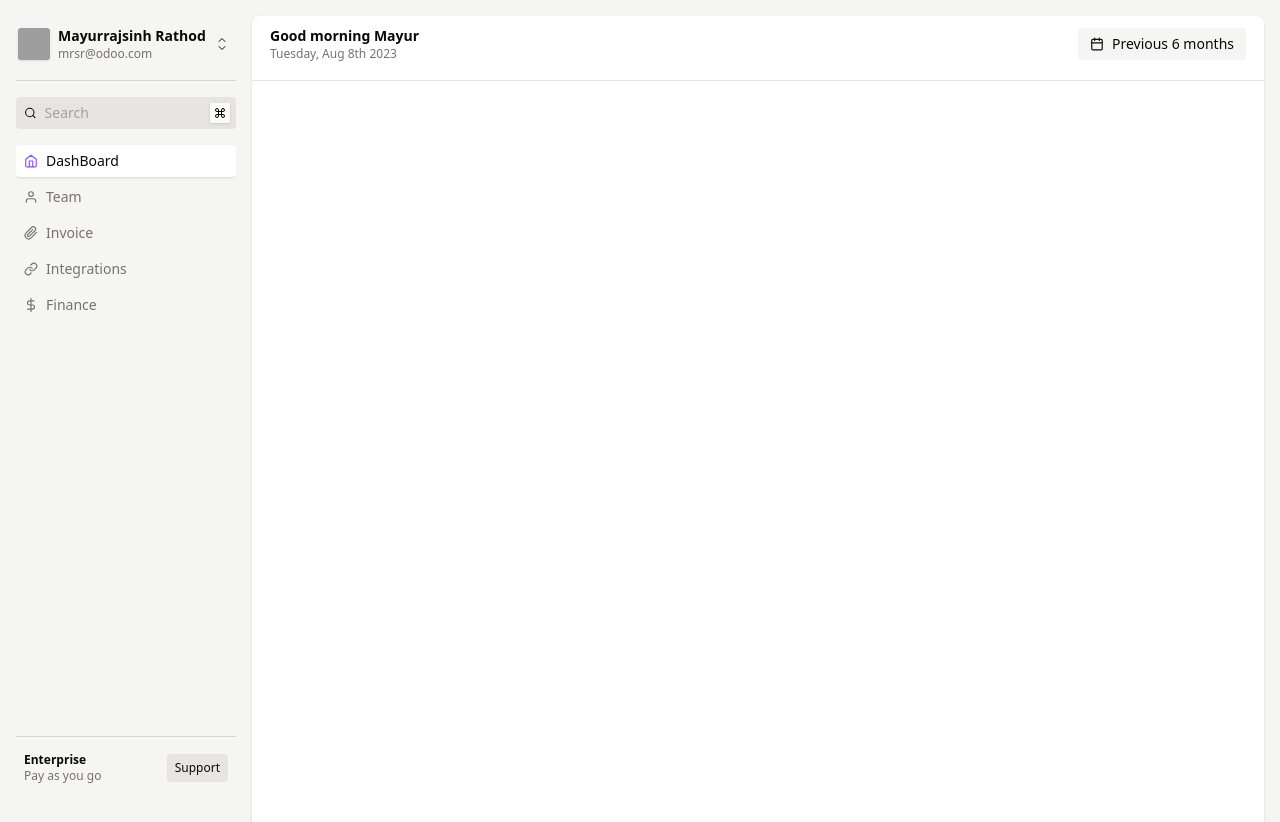
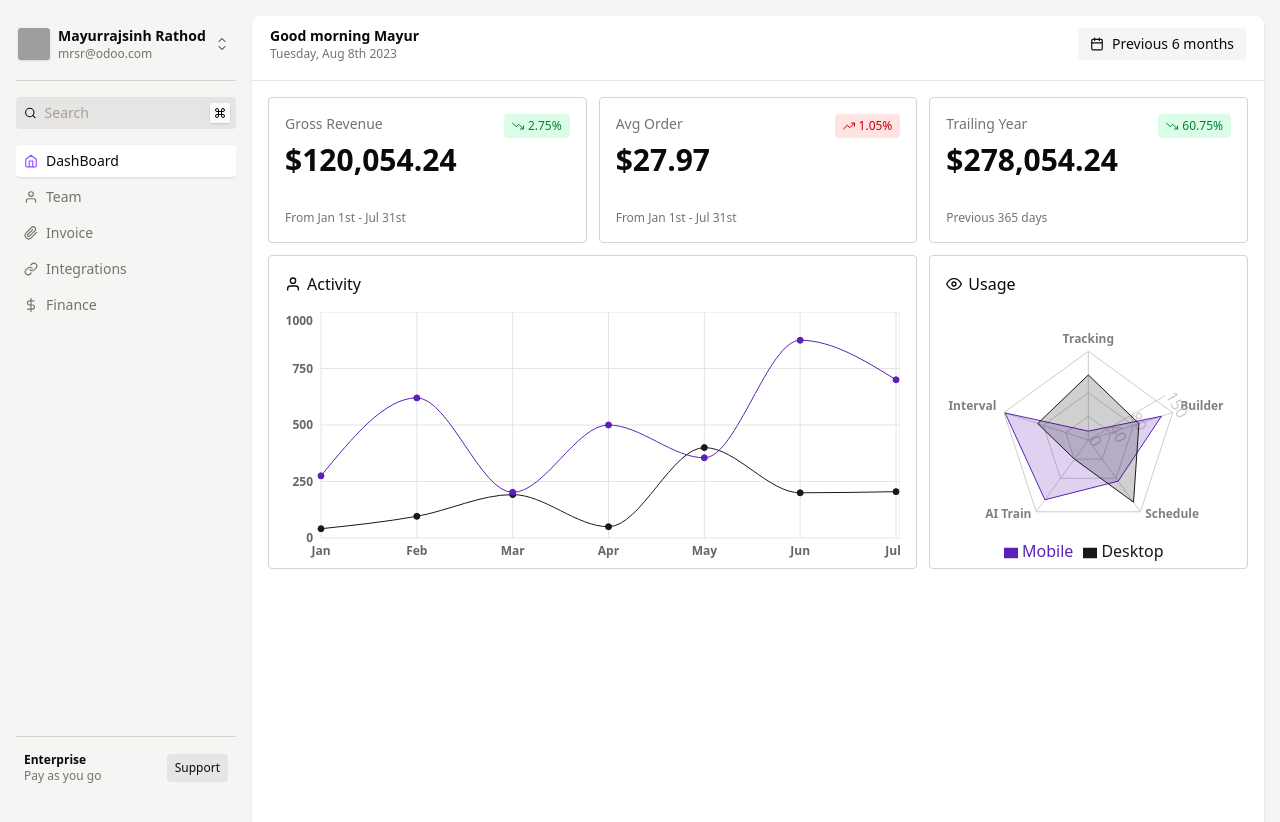
Before and after one commit to Mayur26061/Dashboard, a Next.js app: page / in a window 1280 px wide. Shown: the top 822 px of the page. Built offline with nearby package versions, Linux system fonts and the light colour scheme; grey boxes are pictures that could not be loaded.

Commit message:
Implement charts section with recharts

```diff
--- /dev/null
+++ b/app/components/Dashboard/ActivityGraph.tsx
@@ -0,0 +1,106 @@
+"use client";
+import React from "react";
+import { FiUser } from "react-icons/fi";
+import {
+  LineChart,
+  Line,
+  XAxis,
+  YAxis,
+  Tooltip,
+  ResponsiveContainer,
+  CartesianGrid,
+} from "recharts";
+
+const data = [
+  {
+    name: "Jan",
+    Returning: 275,
+    New: 41,
+  },
+  {
+    name: "Feb",
+    Returning: 620,
+    New: 96,
+  },
+  {
+    name: "Mar",
+    Returning: 202,
+    New: 192,
+  },
+  {
+    name: "Apr",
+    Returning: 500,
+    New: 50,
+  },
+  {
+    name: "May",
+    Returning: 355,
+    New: 400,
+  },
+  {
+    name: "Jun",
+    Returning: 875,
+    New: 200,
+  },
+  {
+    name: "Jul",
+    Returning: 700,
+    New: 205,
+  },
+];
+
+const ActivityGraph = () => {
+  return (
+    <div className="col-span-8 overflow-hidden rounded border border-stone-300">
+      <div className="p-4">
+        <h3 className="flex items-center gap-1.5 font-medium">
+          <FiUser />
+          Activity
+        </h3>
+      </div>
+      <div className="h-64 px-4">
+        <ResponsiveContainer width="100%" height="100%">
+          <LineChart
+            width={500}
+            height={400}
+            data={data}
+            margin={{ top: 0, right: 0, left: -24, bottom: 0 }}
+          >
+            <CartesianGrid stroke="#e4e4e7" />
+            <XAxis
+              dataKey="name"
+              axisLine={false}
+              tickLine={false}
+              className="text-xs font-bold"
+              padding={{ right: 4 }}
+            />
+            <YAxis
+              className="text-xs font-bold"
+              axisLine={false}
+              tickLine={false}
+            />
+            <Tooltip
+              wrapperClassName="text-sm rounded"
+              labelClassName="text-xs text-stone-500"
+            />
+            <Line
+              type="monotone"
+              dataKey="New"
+              stroke="#18181b"
+              fill="#18181b"
+              activeDot={{ r: 8 }}
+            />
+            <Line
+              type="monotone"
+              dataKey="Returning"
+              stroke="#5b21b6"
+              fill="#5b21b6"
+            />
+          </LineChart>
+        </ResponsiveContainer>
+      </div>
+    </div>
+  );
+};
+
+export default ActivityGraph;
--- a/app/components/Dashboard/Dashboard.tsx
+++ b/app/components/Dashboard/Dashboard.tsx
@@ -1,10 +1,14 @@
 import React from "react";
 import Topbar from "./Topbar";
+import Grid from "./Grid";
 
 const Dashboard = () => {
-  return <div className="bg-white rounded-lg pb-3 shadow h-[200vh]">
-    <Topbar/>
-  </div>;
+  return (
+    <div className="bg-white rounded-lg pb-3 shadow h-[200vh]">
+      <Topbar />
+      <Grid />
+    </div>
+  );
 };
 
 export default Dashboard;
--- /dev/null
+++ b/app/components/Dashboard/Grid.tsx
@@ -0,0 +1,16 @@
+import React from "react";
+import StatCards from "./StatCards";
+import ActivityGraph from "./ActivityGraph";
+import UsageRadar from "./UsageRadar";
+
+const Grid = () => {
+  return (
+    <div className="px-4 grid gap-3 grid-cols-12">
+      <StatCards />
+      <ActivityGraph />
+      <UsageRadar />
+    </div>
+  );
+};
+
+export default Grid;
--- /dev/null
+++ b/app/components/Dashboard/StatCards.tsx
@@ -0,0 +1,64 @@
+import React, { FC } from "react";
+import { FiTrendingDown, FiTrendingUp } from "react-icons/fi";
+
+const StatCards = () => {
+  return (
+    <>
+      <Cards
+        title="Gross Revenue"
+        value="$120,054.24"
+        pillText="2.75%"
+        trend="up"
+        period="From Jan 1st - Jul 31st"
+      />
+      <Cards
+        title="Avg Order"
+        value="$27.97"
+        pillText="1.05%"
+        trend="down"
+        period="From Jan 1st - Jul 31st"
+      />
+      <Cards
+        title="Trailing Year"
+        value="$278,054.24"
+        pillText="60.75%"
+        trend="up"
+        period="Previous 365 days"
+      />
+    </>
+  );
+};
+
+interface cardProps {
+  title: string;
+  value: string;
+  pillText: string;
+  trend: "up" | "down";
+  period: string;
+}
+const Cards: FC<cardProps> = ({ title, value, pillText, trend, period }) => {
+  return (
+    <div className="p-4 border-stone-300 rounded border col-span-4 ">
+      <div className="flex mb-8 items-start justify-between">
+        <div className="overflow-hidden">
+          <h3 className="text-stone-500 mb-2 text-sm">{title}</h3>
+          <p className="text-3xl font-semibold overflow-hidden text-ellipsis">
+            {value}
+          </p>
+        </div>
+        <span
+          className={`text-xs flex items-center gap-1 font-medium px-2 py-1 rounded ${
+            trend == "up"
+              ? "bg-green-100 text-green-700"
+              : "bg-red-100 text-red-700"
+          }`}
+        >
+          {trend == "up" ? <FiTrendingDown /> : <FiTrendingUp />}
+          {pillText}
+        </span>
+      </div>
+      <p className="text-xs text-stone-500">{period}</p>
+    </div>
+  );
+};
+export default StatCards;
--- /dev/null
+++ b/app/components/Dashboard/UsageRadar.tsx
@@ -0,0 +1,89 @@
+"use client";
+import React from "react";
+import { FiEye } from "react-icons/fi";
+import {
+  Radar,
+  RadarChart,
+  PolarGrid,
+  PolarAngleAxis,
+  PolarRadiusAxis,
+  ResponsiveContainer,
+  Legend,
+  Tooltip,
+} from "recharts";
+
+const data = [
+  {
+    feature: "Tracking",
+    mobile: 15,
+    desktop: 110,
+    max: 150,
+  },
+  {
+    feature: "Builder",
+    mobile: 130,
+    desktop: 90,
+    max: 150,
+  },
+  {
+    feature: "Schedule",
+    mobile: 86,
+    desktop: 130,
+    max: 150,
+  },
+  {
+    feature: "AI Train",
+    mobile: 125,
+    desktop: 40,
+    max: 150,
+  },
+  {
+    feature: "Interval",
+    mobile: 148,
+    desktop: 90,
+    max: 150,
+  },
+];
+
+const UsageRadar = () => {
+  return (
+    <div className="col-span-4 overflow-hidden rounded border border-stone-300">
+      <div className="p-4">
+        <h3 className="flex items-center gap-1.5 font-medium">
+          <FiEye />
+          Usage
+        </h3>
+      </div>
+      <div className="h-64 px-4">
+        <ResponsiveContainer width="100%" height="100%">
+          <RadarChart cx="50%" cy="50%" outerRadius="80%" data={data}>
+            <PolarGrid />
+            <PolarAngleAxis className="text-xs font-bold" dataKey="feature" />
+            <PolarRadiusAxis angle={30} domain={[0, 150]} />
+            <Radar
+              name="Mobile"
+              dataKey="mobile"
+              stroke="#5b21b6"
+              fill="#5b21b6"
+              fillOpacity={0.2}
+            />
+            <Radar
+              name="Desktop"
+              dataKey="desktop"
+              stroke="#18181b"
+              fill="#18181b"
+              fillOpacity={0.2}
+            />
+            <Tooltip
+              wrapperClassName="text-sm rounded"
+              labelClassName="text-xs text-stone-500"
+            />
+            <Legend />
+          </RadarChart>
+        </ResponsiveContainer>
+      </div>
+    </div>
+  );
+};
+
+export default UsageRadar;
--- a/package.json
+++ b/package.json
@@ -14,7 +14,8 @@
     "next": "15.2.4",
     "react": "^19.0.0",
     "react-dom": "^19.0.0",
-    "react-icons": "^5.5.0"
+    "react-icons": "^5.5.0",
+    "recharts": "^2.15.3"
   },
   "devDependencies": {
     "@eslint/eslintrc": "^3",
```
Also changed, not shown: 1 other file (tests, documents, lock files or other folders).
